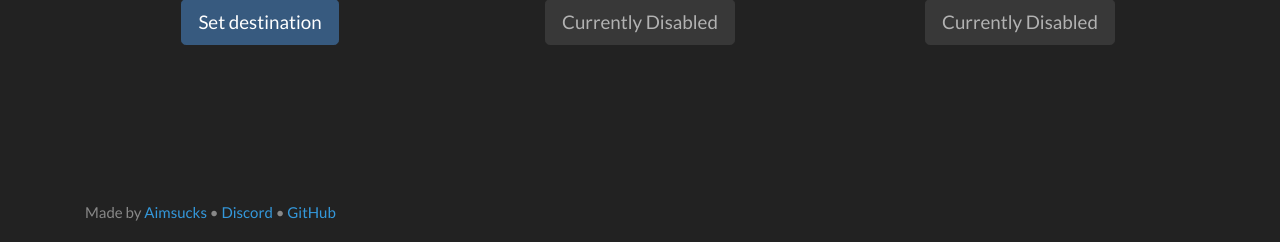
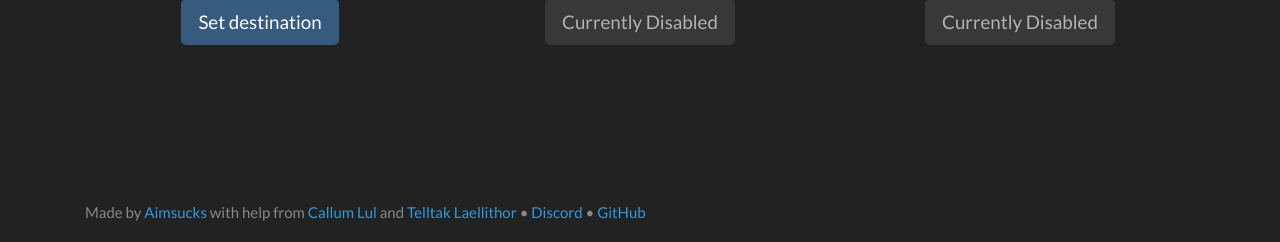
Before and after one commit to Aimsucks/blue-donut, a Django app: page / in a window 1280 px wide. Shown: the part 558-800 px from the top of the page. Run offline with Django 3.2, Linux system fonts and the light colour scheme; parts of the project's set-up code (start-up, migrations or seed data) failed here and were passed over; some libraries are stand-ins or nearby versions.

Commit message:
Added the other contributors.

```diff
--- a/templates/base.html
+++ b/templates/base.html
@@ -80,7 +80,9 @@
             <div class="container">
                 <span class="text-muted">
                 Made by
-                <a class="text-info" href="https://evewho.com/character/2113697818">Aimsucks</a> •
+                <a class="text-info" href="https://evewho.com/character/2113697818">Aimsucks</a> with help from
+                <a class="text-info" href="https://evewho.com/character/94944046">Callum Lul</a> and
+                <a class="text-info" href="https://evewho.com/character/94854191">Telltak Laellithor</a> •
                 <a class="text-info" href="https://discord.gg/UCK8ase">Discord</a> •
                 <a class="text-info" href="https://github.com/Aimsucks/blue-donut">GitHub</a>
                 </span>
```
